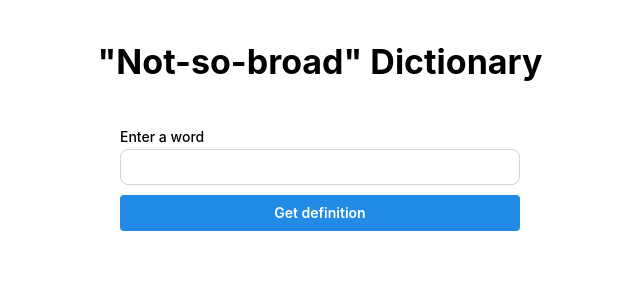
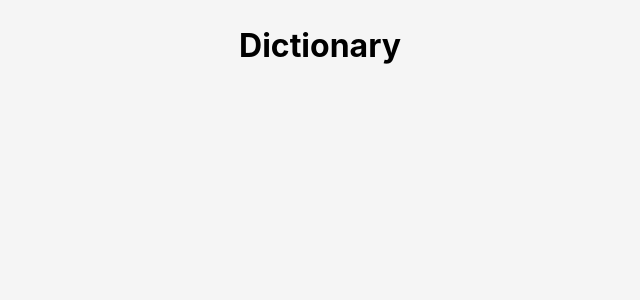
Before and after one commit to jesnagbg/Arbetsmetodik-testning, a React (Vite) app: page / in a window 1280 px wide. Shown: the top 300 px of the page, without its empty margins (320-960 px from the left). Built offline with nearby package versions, Linux system fonts and the light colour scheme.

Commit message:
remove mantine

```diff
--- /dev/null
+++ b/src/App.module.css
@@ -0,0 +1,6 @@
+.outerContainer {
+  display: flex;
+  justify-content: center;
+  background-color: #f5f5f5;
+  min-height: 100vh;
+}
--- a/src/App.tsx
+++ b/src/App.tsx
@@ -1,8 +1,4 @@
-import { Container, Flex, Title } from '@mantine/core';
-import { useState } from 'react';
-import DefinitionCard from './components/DefinitionCard';
-import SearchField from './components/SearchField';
-import { WordDefinition } from './types/WordDefinitionTypes';
+import classes from './App.module.css';
 
 const fetchWordDefinition = async (word: string) => {
   try {
@@ -22,27 +18,25 @@ const fetchWordDefinition = async (word: string) => {
 };
 
 function App() {
-  const [wordData, setWordData] = useState<WordDefinition[]>([]);
+  // const [wordData, setWordData] = useState<WordDefinition[]>([]);
 
-  const handleSearch = async (word: string) => {
-    const response = await fetchWordDefinition(word);
-    setWordData(response);
-  };
+  // const handleSearch = async (word: string) => {
+  //   const response = await fetchWordDefinition(word);
+  //   setWordData(response);
+  // };
 
   return (
-    <Container my={30}>
-      <Flex gap="lg" justify="center" align="center" direction="column" pb={20}>
-        <Title py={10} order={1}>
-          "Not-so-broad" Dictionary
-        </Title>
-        <SearchField handleSearch={handleSearch} />
-      </Flex>
+    <div className={classes.outerContainer}>
+      <div>
+        <h1>Dictionary</h1>
+        {/* <SearchField handleSearch={handleSearch} /> */}
+      </div>
 
-      {wordData &&
+      {/* {wordData &&
         wordData?.map((word, index) => (
           <DefinitionCard key={index} {...word} />
-        ))}
-    </Container>
+        ))} */}
+    </div>
   );
 }
 
--- a/src/main.tsx
+++ b/src/main.tsx
@@ -3,15 +3,10 @@ import React from 'react';
 import ReactDOM from 'react-dom/client';
 import './index.css';
 
-import {MantineProvider} from '@mantine/core';
 import App from './App';
 
-ReactDOM.createRoot(
-  document.getElementById('root')!,
-).render(
+ReactDOM.createRoot(document.getElementById('root')!).render(
   <React.StrictMode>
-    <MantineProvider>
-      <App />
-    </MantineProvider>
-  </React.StrictMode>,
+    <App />
+  </React.StrictMode>
 );
--- a/vite.config.ts
+++ b/vite.config.ts
@@ -1,7 +1,15 @@
-import { defineConfig } from 'vite'
-import react from '@vitejs/plugin-react-swc'
+/// <reference types="vitest" />
+/// <reference types="vite/client" />
+
+import react from '@vitejs/plugin-react-swc';
+import { defineConfig } from 'vite';
 
 // https://vitejs.dev/config/
 export default defineConfig({
   plugins: [react()],
-})
+  test: {
+    globals: true,
+    environment: 'jsdom',
+    setupFiles: './src/tests/setup.ts',
+  },
+});
```
Also changed, not shown: package.json (+6 -2 lines), src/tests/setup.ts (added, +8 -0 lines), src/components/SearchField.module.css (added), 2 other files (tests, documents, lock files or other folders).
